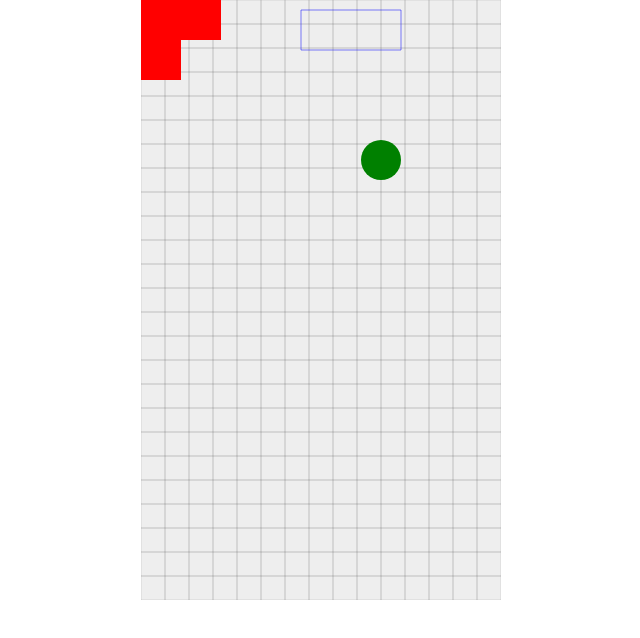
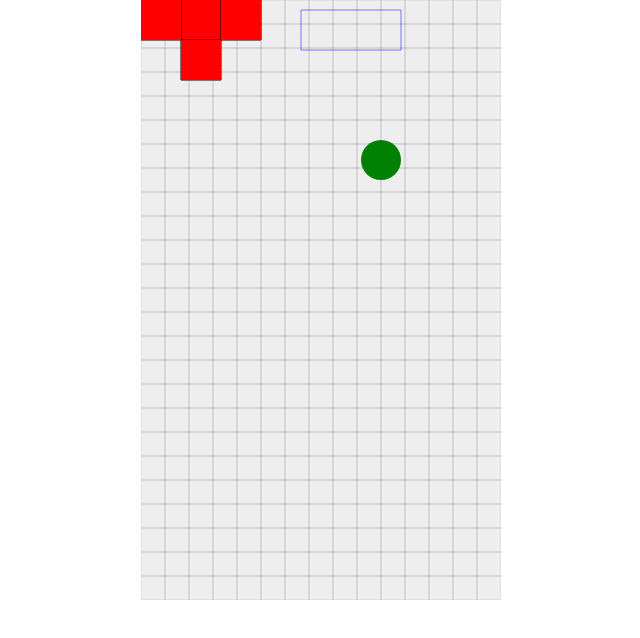
Before and after one commit to DaniKPosada/Tetris, a plain HTML site: page index.html in a window 1280 px wide. Shown: the whole page, without its empty margins (319-959 px from the left). Drawn offline with Linux system fonts and the light colour scheme.

Commit message:
pieza construida cn un for

```diff
--- a/index.html
+++ b/index.html
@@ -13,6 +13,7 @@
         var canvas = document.getElementById("myCanvas");
         var ctx = canvas.getContext("2d");
         var vertical=24, horizontal=24;
+        //tiene en cuenta el tamaño pedido en los requerimientos
         var tamanocuadro = 40;
         for(let i=0;i<360;i+=horizontal){
             for(let j=0;j<600;j+=vertical){
@@ -44,15 +45,17 @@
             [2,0,3,5,4],
             [1,0,5,6,3]
         ];
-        ctx.beginPath();
-        ctx.rect(pos[piezas[0][1]][0], pos[piezas[0][1]][1], tamanocuadro, tamanocuadro);
-        ctx.rect(pos[piezas[0][2]][0], pos[piezas[0][2]][1], tamanocuadro, tamanocuadro);
-        ctx.rect(pos[piezas[0][3]][0], pos[piezas[0][3]][1], tamanocuadro, tamanocuadro);
-        ctx.rect(pos[piezas[0][4]][0], pos[piezas[0][4]][1], tamanocuadro, tamanocuadro);
+        //creación de pieza t hacia abajo
+        for(i=1;i<5;i++){
+            ctx.beginPath();
+            ctx.rect(pos[piezas[0][i]][0]+tamanocuadro, pos[piezas[0][i]][1], tamanocuadro, tamanocuadro);
+            ctx.fillStyle = "#FF0000";
+            ctx.strokeStyle = "rgba(0,0,0, 1)";
+            ctx.stroke();
+            ctx.fill();
+            ctx.closePath();
+        }
 
-        ctx.fillStyle = "#FF0000";
-        ctx.fill();
-        ctx.closePath();
         //Un cuadrado-->
         //ctx.beginPath();
         //ctx.rect(0,0, 40, 40);
```
